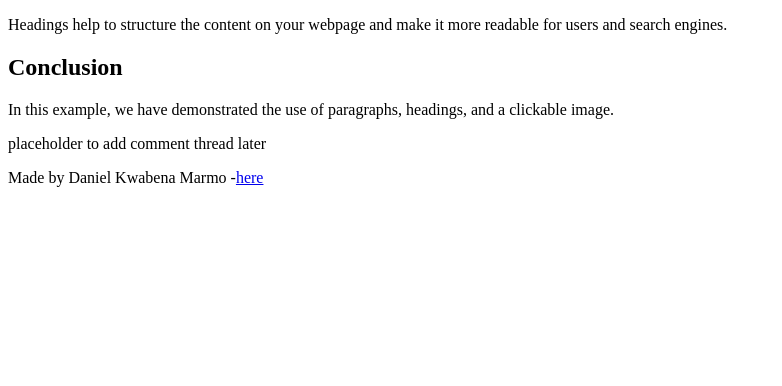
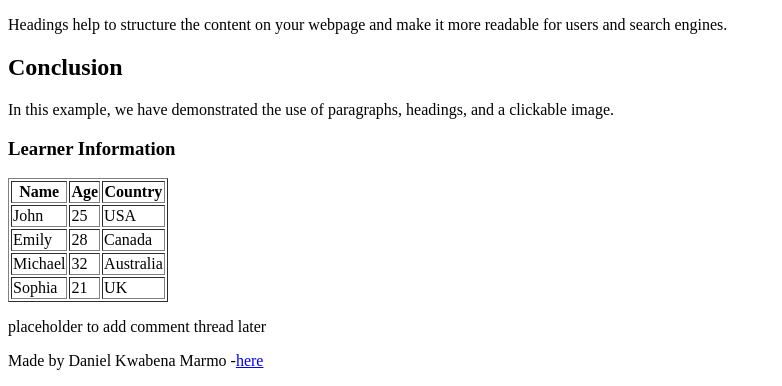
Before and after one commit to kwabenamarmo/My_First_Portfolio, a plain HTML site: page html_basic/index.html in a window 1280 px wide. Shown: the part 482-868 px from the top of the page, without its empty margins (0-782 px from the left). Before the commit the page ends 800 px from the top, so only its background shows below. Drawn offline with Linux system fonts and the light colour scheme.

Commit message:
Updated index.html with table

```diff
--- a/html_basic/index.html
+++ b/html_basic/index.html
@@ -55,6 +55,43 @@
         In this example, we have demonstrated the use of paragraphs, headings,
         and a clickable image.
       </p>
+
+      <!-- Table of Learners -->
+      <div class="table-container">
+        <h3>Learner Information</h3>
+        <table border="1">
+          <thead>
+            <tr>
+              <th>Name</th>
+              <th>Age</th>
+              <th>Country</th>
+            </tr>
+          </thead>
+          <tbody>
+            <tr>
+              <td>John</td>
+              <td>25</td>
+              <td>USA</td>
+            </tr>
+            <tr>
+              <td>Emily</td>
+              <td>28</td>
+              <td>Canada</td>
+            </tr>
+            <tr>
+              <td>Michael</td>
+              <td>32</td>
+              <td>Australia</td>
+            </tr>
+            <tr>
+              <td>Sophia</td>
+              <td>21</td>
+              <td>UK</td>
+            </tr>
+          </tbody>
+        </table>
+      </div>
+
     </article>
 
     <!-- Aside Section -->
```
